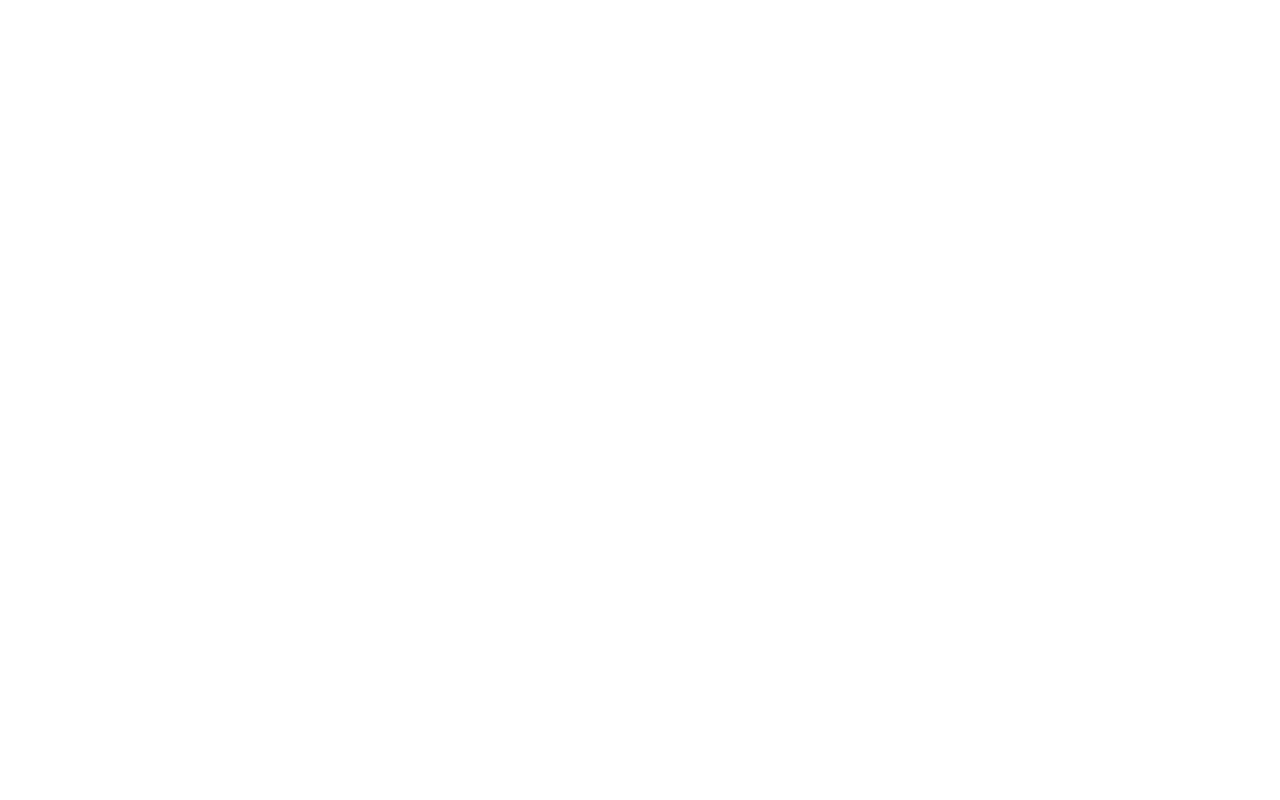
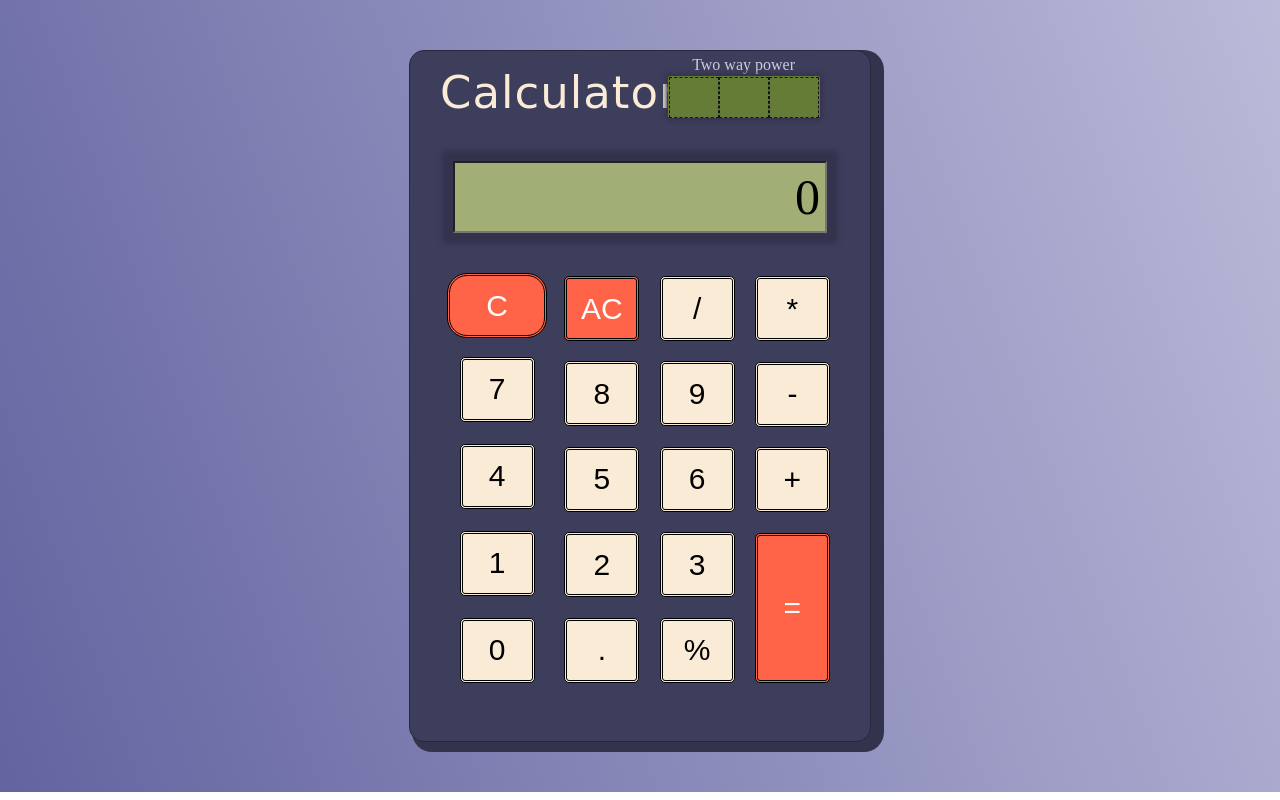
Before and after one commit to VishalValvi-83/Calculator-UI, a plain HTML site: page index.html in a window 1280 px wide. Drawn offline with Linux system fonts and the light colour scheme; a web font is replaced by a local one.

Commit message:
Added Code of calculator

```diff
--- a/CSS/style.css
+++ b/CSS/style.css
@@ -0,0 +1,108 @@
+@import url('https://fonts.googleapis.com/css2?family=Style+Script&display=swap');
+body {
+    margin: 0;
+    padding: 0;
+    background-color: #ccccdd;
+    background: linear-gradient(70deg, #6363a0, #babad9);
+    background-repeat: no-repeat;
+}
+.calculator-body {
+    height: 550px;
+    border: 1px solid #28283c;
+    position: relative;
+    width: 400px;
+    background-color: #3d3d5c;
+    margin: 50px auto;
+    border-radius: 15px;
+    padding: 70px 30px;
+    box-shadow: 8px 5px 0px 5px #33334d;
+}
+.calculator-brand {
+    letter-spacing: 1px;
+    color: antiquewhite;
+    position: absolute;
+    top: 15px;
+    font-size: 45px;
+    font-family: "Style Script", cursive;
+}
+.calculator-body span {
+    position: absolute;
+    color: #ccccdd;
+    right: 75px;
+    top: 5px;
+}
+.solar {
+    position: absolute;
+    top: 25px;
+    right: 50px;
+    display: flex;
+    border-radius: 2px;
+    background-color: #657c36;
+    height: 40px;
+    width: 150px;
+    padding: 1px;
+    box-shadow: 0 0 5px 2px #33334d;
+}
+.solar div {
+    height: 97%;
+    width: 98%;
+    border: 1px dashed #13131b;
+}
+@font-face {
+    font-family: 'digital';
+    src: url('./digital-7.ttf');
+}
+.calculator-screen {
+    font-family: 'digital';
+    line-height: 30px;
+    font-size: 50px;
+    padding: 5px;
+    display: block;
+    margin: 40px auto;
+    text-align: right;
+    width: 90%;
+    background-color: #a1af77;
+    box-shadow: 0 0 5px 10px #33334d;
+}
+.buttons-container {
+    margin-top: 40px;
+    height: 75%;
+    display: flex;
+    flex-direction: column;
+    flex-wrap: wrap;
+    flex-direction: column;
+    align-items: center;
+    justify-content: space-between;
+    flex-wrap: wrap;
+}
+.btn {
+    background-color: antiquewhite;
+    height: 65px;
+    text-align: center;
+    padding: 2px;
+    border: 3px double black;
+    border-radius: 5px;
+    font-size: 30px;
+    width: 75px;
+    margin: 3px;
+}
+.btn:hover {
+    box-shadow: 0 0 10px 0 #13131b;
+    transition: 0.3s;
+}
+.clear {
+    color: white;
+    background-color: #ff6348;
+    border-radius: 20px;
+    width: 100px;
+    margin: 0 0px;
+}
+.allclear{
+    color: white;
+    background-color: #ff6348;
+}
+.equals {
+    color: white;
+    height: 150px;
+    background-color: #ff6348;
+}
--- a/index.html
+++ b/index.html
@@ -3,9 +3,45 @@
 <head>
     <meta charset="UTF-8">
     <meta name="viewport" content="width=device-width, initial-scale=1.0">
+    <link rel="stylesheet" href="./CSS/style.css">
     <title>Calculator</title>
 </head>
 <body>
+    <div class="calculator-body">
+        <div class="calculator-brand">
+            Calculator
+        </div>
+        <span>Two way power</span>
+        <div class="solar">
+            <div></div>
+            <div></div>
+            <div></div>
+        </div>
+        <input type="text" value="0" class="calculator-screen"></input>
+        <div class="buttons-container">
+            <button class="btn clear">C</button>
+            <button class="btn">7</button>
+            <button class="btn">4</button>
+            <button class="btn">1</button>
+            <button class="btn">0</button>
 
+            <button class="btn allclear">AC</button>
+            <button class="btn">8</button>
+            <button class="btn">5</button>
+            <button class="btn">2</button>
+            <button class="btn">.</button>
+
+            <button class="btn">/</button>
+            <button class="btn">9</button>
+            <button class="btn">6</button>
+            <button class="btn">3</button>
+            <button class="btn">%</button>
+
+            <button class="btn">*</button>
+            <button class="btn">-</button>
+            <button class="btn">+</button>
+            <button class="btn equals">=</button>
+        </div>
+    </div>
 </body>
 </html>
```
Also changed, not shown: digital-7.ttf (added).
